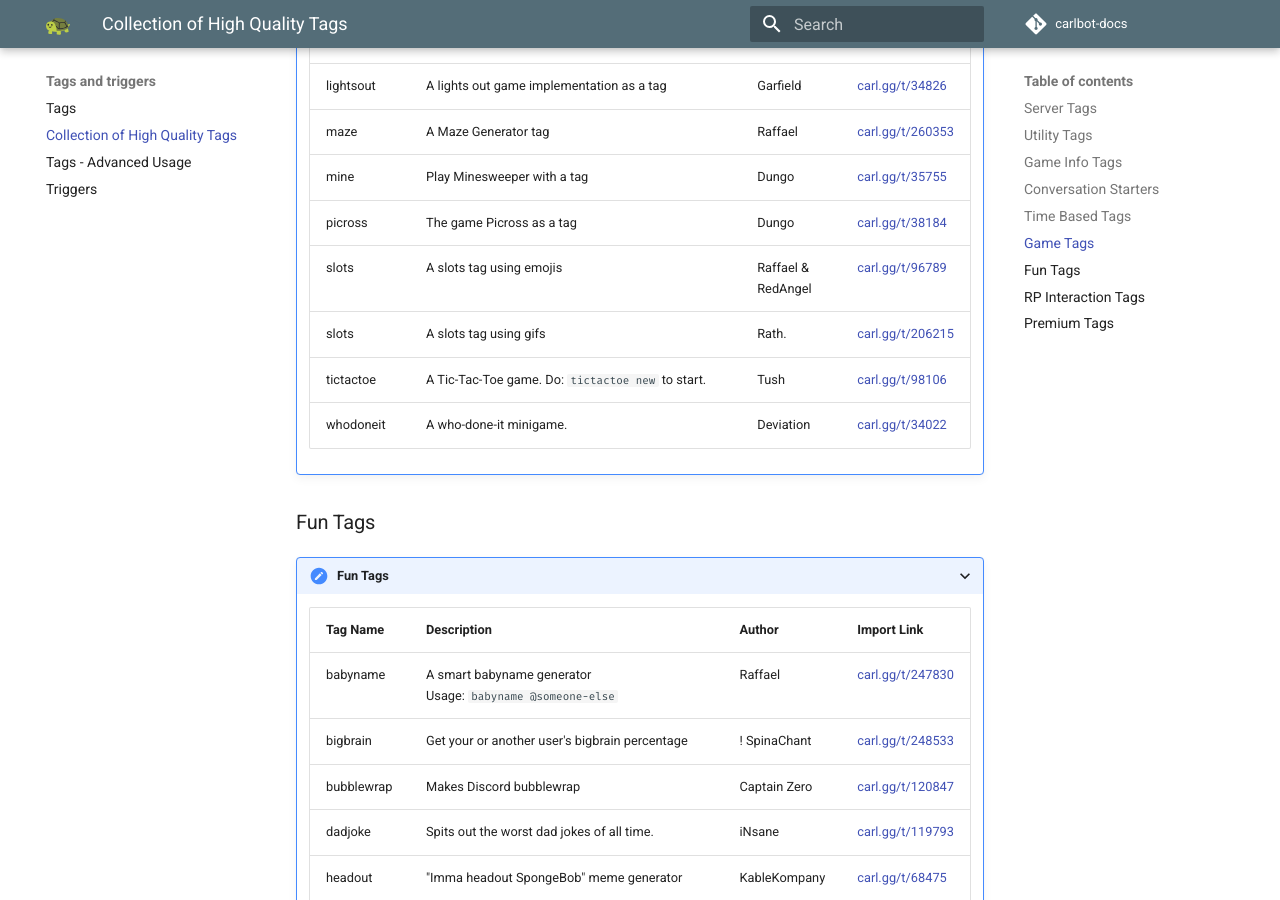
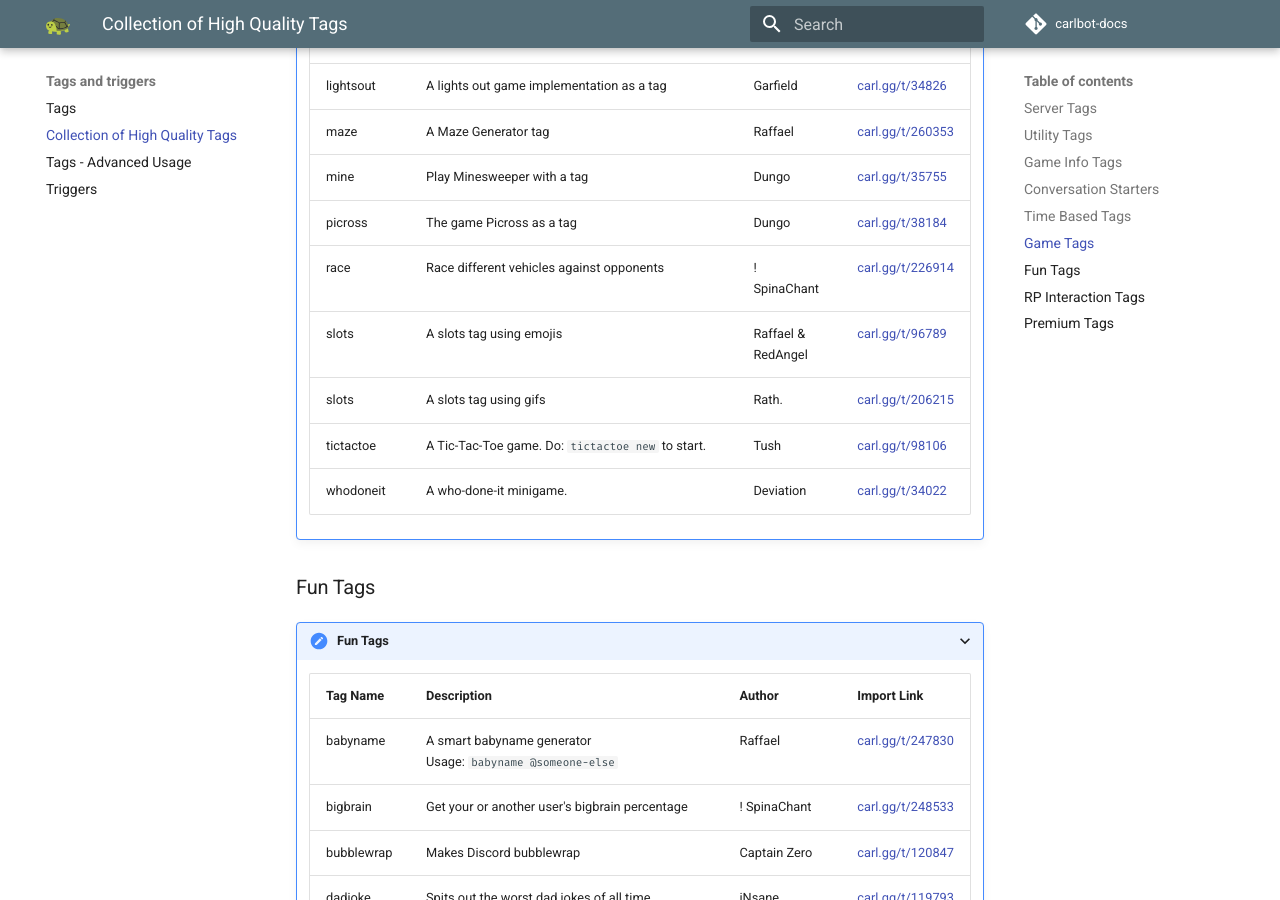
Before and after one commit to botlabs-gg/carlbot-docs, an MkDocs documentation site: the page built from docs/tags-and-triggers/collection.md, in a window 1280 px wide and 900 px high, scrolled down 3322 px. Built offline with MkDocs 1.6.1 and Material for MkDocs 9.7.7, drawn with Linux system fonts in a browser that asks for light colours; comment, search, counter and statistics services are not loaded.

Commit message:
minor change

```diff
--- a/docs/tags-and-triggers/collection.md
+++ b/docs/tags-and-triggers/collection.md
@@ -75,6 +75,7 @@
 	| maze | A Maze Generator tag | Raffael | [carl.gg/t/260353](https://carl.gg/t/260353) |
 	| mine | Play Minesweeper with a tag | Dungo | [carl.gg/t/35755](https://carl.gg/t/35755) |
 	| picross | The game Picross as a tag | Dungo | [carl.gg/t/38184](https://carl.gg/t/38184) |
+	| race | Race different vehicles against opponents | ! SpinaChant | [carl.gg/t/226914](https://carl.gg/t/226914) |
 	| slots | A slots tag using emojis | Raffael &<br>RedAngel | [carl.gg/t/96789](https://carl.gg/t/96789) |
 	| slots | A slots tag using gifs | Rath. | [carl.gg/t/206215](https://carl.gg/t/206215) |
 	| tictactoe | A Tic-Tac-Toe game. Do: `tictactoe new` to start. | Tush | [carl.gg/t/98106](https://carl.gg/t/98106) |
```
